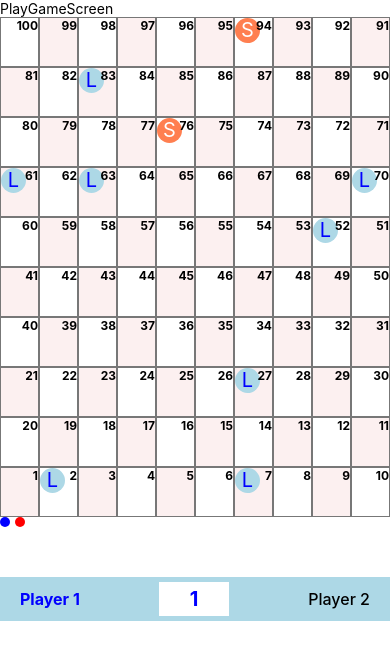
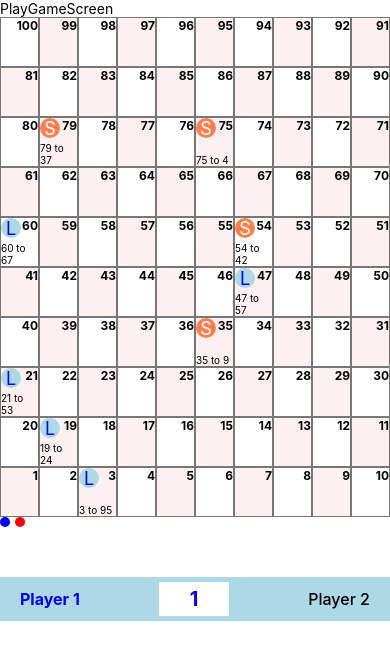
Before and after one commit to srikanth41684/snakeAndLadder, a React Native app: screen /play in a window 390 px wide. Shown: the top 660 px of the page. Built offline with nearby package versions, Linux system fonts and the light colour scheme.

Commit message:
auto generated

```diff
--- a/scr/main/screens/PlayGameScreen.js
+++ b/scr/main/screens/PlayGameScreen.js
@@ -14,14 +14,14 @@ const PlayGameScreen = () => {
     diseNumber: 1,
     playerOneCount: null,
     playerTwoCount: null,
-    // ladderSnakes: null,
-    ladderSnakes: [
-      [22, 4],
-      [44, 6],
-      [65, 27],
-      [6, 64],
-      [16, 45],
-    ],
+    ladderSnakes: null,
+    // ladderSnakes: [
+    //   [22, 4],
+    //   [44, 6],
+    //   [65, 27],
+    //   [6, 64],
+    //   [16, 45],
+    // ],
   });
 
   useEffect(() => {
@@ -44,77 +44,60 @@ const PlayGameScreen = () => {
     }));
   }, []);
 
-  useEffect(() => {
-    let randomArrays = [];
-    for (let i = 0; i < 10; i++) {
-      let randomArray = [];
-      for (let j = 0; j < 2; j++) {
-        let randomNumber = Math.floor(Math.random() * 100);
-        if (randomNumber !== 100 && randomNumber !== 1) {
-          if (randomArray.length == 0) {
-            randomArray.push(randomNumber);
-          } else if (randomNumber >= randomArray[0] + 16) {
-            randomArray.push(randomNumber);
-          } else if (randomNumber <= randomArray[0] - 16) {
-            randomArray.push(randomNumber);
-          } else {
-            randomArray.push(randomNumber + 20);
-          }
-        }
-      }
-      if (randomArrays.length > 0) {
-      }
-      randomArrays.push(randomArray);
-    }
-    setCommObj(prev => ({
-      ...prev,
-      ladderSnakes: randomArrays,
-    }));
-  }, []);
-
   // useEffect(() => {
-  //   let snakesStart = [];
-  //   let snakesEnd = [];
-  //   let laddersStart = [];
-  //   let laddersEnd = [];
-  //   commObj.ladderSnakes.filter(item => {
-  //     if (item[0] > item[1]) {
-  //       snakesStart.push(item[0]);
-  //       snakesEnd.push(item[1]);
-  //     } else {
-  //       laddersStart.push(item[0]);
-  //       laddersEnd.push(item[1]);
+  //   let randomArrays = [];
+  //   for (let i = 0; i < 10; i++) {
+  //     let randomArray = [];
+  //     for (let j = 0; j < 2; j++) {
+  //       let randomNumber = Math.floor(Math.random() * 100);
+  //       if (randomNumber !== 100 && randomNumber !== 1) {
+  //         if (randomArray.length == 0) {
+  //           randomArray.push(randomNumber);
+  //         } else if (randomNumber >= randomArray[0] + 16) {
+  //           randomArray.push(randomNumber);
+  //         } else if (randomNumber <= randomArray[0] - 16) {
+  //           randomArray.push(randomNumber);
+  //         } else {
+  //           randomArray.push(randomNumber + 20);
+  //         }
+  //       }
   //     }
-  //   });
-  //   console.log('ladders-------->', snakesStart);
+  //     if (randomArrays.length > 0) {
+  //     }
+  //     randomArrays.push(randomArray);
+  //   }
+  //   setCommObj(prev => ({
+  //     ...prev,
+  //     ladderSnakes: randomArrays,
+  //   }));
   // }, []);
 
   useEffect(() => {
+    let value = commObj.playerOneCount;
     if (commObj.ladderSnakes) {
       commObj.ladderSnakes.forEach(item => {
-        setTimeout(() => {
-          if (item[0] == commObj.playerOneCount) {
+        console.log('item---->', item);
+        if (value in item) {
           setCommObj(prev => ({
             ...prev,
-              playerOneCount: item[1],
+            playerOneCount: item[value],
           }));
         }
-        }, 100);
       });
     }
   }, [commObj.playerOneCount]);
 
   useEffect(() => {
+    let value = commObj.playerTwoCount;
     if (commObj.ladderSnakes) {
       commObj.ladderSnakes.forEach(item => {
-        setTimeout(() => {
-          if (item[0] == commObj.playerTwoCount) {
+        console.log('item---->', item);
+        if (value in item) {
           setCommObj(prev => ({
             ...prev,
-              playerTwoCount: item[1],
+            playerTwoCount: item[value],
           }));
         }
-        }, 100);
       });
     }
   }, [commObj.playerTwoCount]);
@@ -158,6 +141,30 @@ const PlayGameScreen = () => {
   }
 
   useEffect(() => {
+    generateSnakesAndLadders();
+  }, []);
+
+  const generateSnakesAndLadders = () => {
+    let randomSnakeLadders = [];
+    let snakesObj = {};
+    let ladderObj = {};
+    for (let i = 0; i < 10; i++) {
+      let startNum = Math.floor(Math.random() * 80) + 1;
+      let endNum = Math.floor(Math.random() * 98) + 1;
+      if (startNum > endNum) {
+        snakesObj[startNum] = endNum;
+      } else {
+        ladderObj[startNum] = endNum;
+      }
+    }
+    randomSnakeLadders.push(snakesObj, ladderObj);
+    setCommObj(prev => ({
+      ...prev,
+      ladderSnakes: randomSnakeLadders,
+    }));
+  };
+
+  useEffect(() => {
     console.log('PlayGameScreen-commObj------>', commObj);
   }, [commObj]);
   return (
@@ -182,15 +189,15 @@ const PlayGameScreen = () => {
                     flexDirection: 'row',
                   }}>
                   {item.map((item2, index2) => {
-                    let snake = [];
-                    let ladder = [];
-                    commObj.ladderSnakes.filter(res => {
-                      if (res[0] > res[1]) {
-                        snake.push(res[0]);
-                      } else {
-                        ladder.push(res[0]);
-                      }
-                    });
+                    // let snake = [];
+                    // let ladder = [];
+                    // commObj.ladderSnakes.filter(res => {
+                    //   if (res[0] > res[1]) {
+                    //     snake.push(res[0]);
+                    //   } else {
+                    //     ladder.push(res[0]);
+                    //   }
+                    // });
                     return (
                       <View
                         key={index2}
@@ -202,47 +209,74 @@ const PlayGameScreen = () => {
                           backgroundColor: item2 % 2 !== 0 ? '#fcf0f0' : '#fff',
                           position: 'relative',
                         }}>
-                        <View
-                          style={{
-                            position: 'absolute',
-                          }}>
-                          {snake.includes(item2) && (
+                        {commObj.ladderSnakes[0][item2] && (
                           <View
                             style={{
                               backgroundColor: 'coral',
-                                width: 25,
-                                height: 25,
+                              width: 20,
+                              height: 20,
                               alignItems: 'center',
-                                borderRadius: 25 / 2,
+                              borderRadius: 20 / 2,
+                              position: 'absolute',
                             }}>
                             <Text
                               style={{
-                                  fontSize: 20,
+                                fontSize: 18,
                                 color: '#fff',
                               }}>
                               S
                             </Text>
                           </View>
                         )}
-                          {ladder.includes(item2) && (
+                        {commObj.ladderSnakes[0][item2] && (
+                          <View
+                            style={{
+                              position: 'absolute',
+                              bottom: 0,
+                            }}>
+                            <Text
+                              style={{
+                                fontSize: 10,
+                                color: '#000',
+                              }}>
+                              {`${item2} to ${commObj.ladderSnakes[0][item2]}`}
+                            </Text>
+                          </View>
+                        )}
+                        {commObj.ladderSnakes[1][item2] && (
                           <View
                             style={{
                               backgroundColor: 'lightblue',
-                                width: 25,
-                                height: 25,
+                              width: 20,
+                              height: 20,
                               alignItems: 'center',
-                                borderRadius: 25 / 2,
+                              borderRadius: 20 / 2,
+                              position: 'absolute',
                             }}>
                             <Text
                               style={{
-                                  fontSize: 20,
+                                fontSize: 18,
                                 color: 'blue',
                               }}>
                               L
                             </Text>
                           </View>
                         )}
+                        {commObj.ladderSnakes[1][item2] && (
+                          <View
+                            style={{
+                              position: 'absolute',
+                              bottom: 0,
+                            }}>
+                            <Text
+                              style={{
+                                fontSize: 10,
+                                color: '#000',
+                              }}>
+                              {`${item2} to ${commObj.ladderSnakes[1][item2]}`}
+                            </Text>
                           </View>
+                        )}
                         <View
                           style={{
                             alignItems: 'flex-end',
```
Lines whose indentation alone changed are shown as unchanged.
